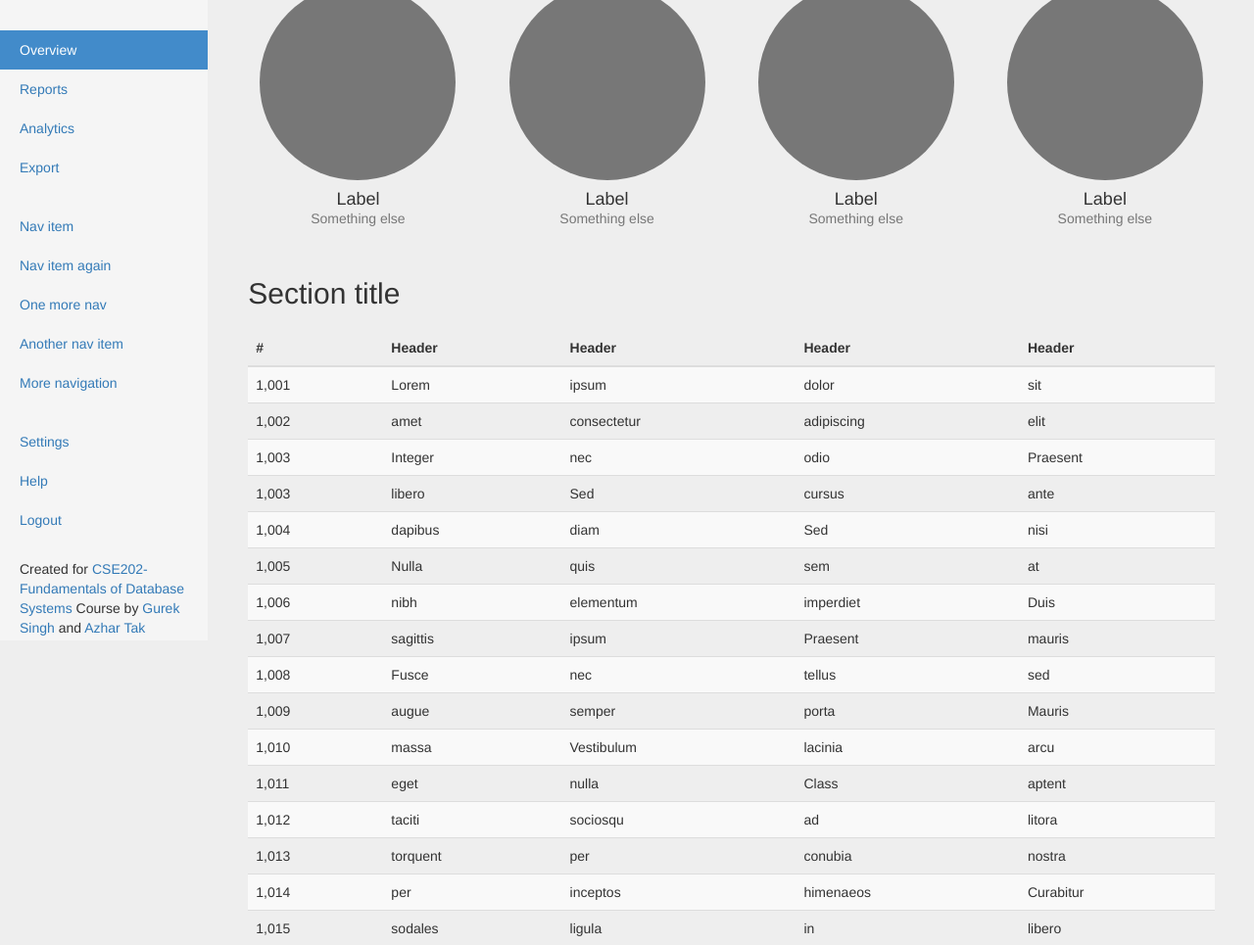
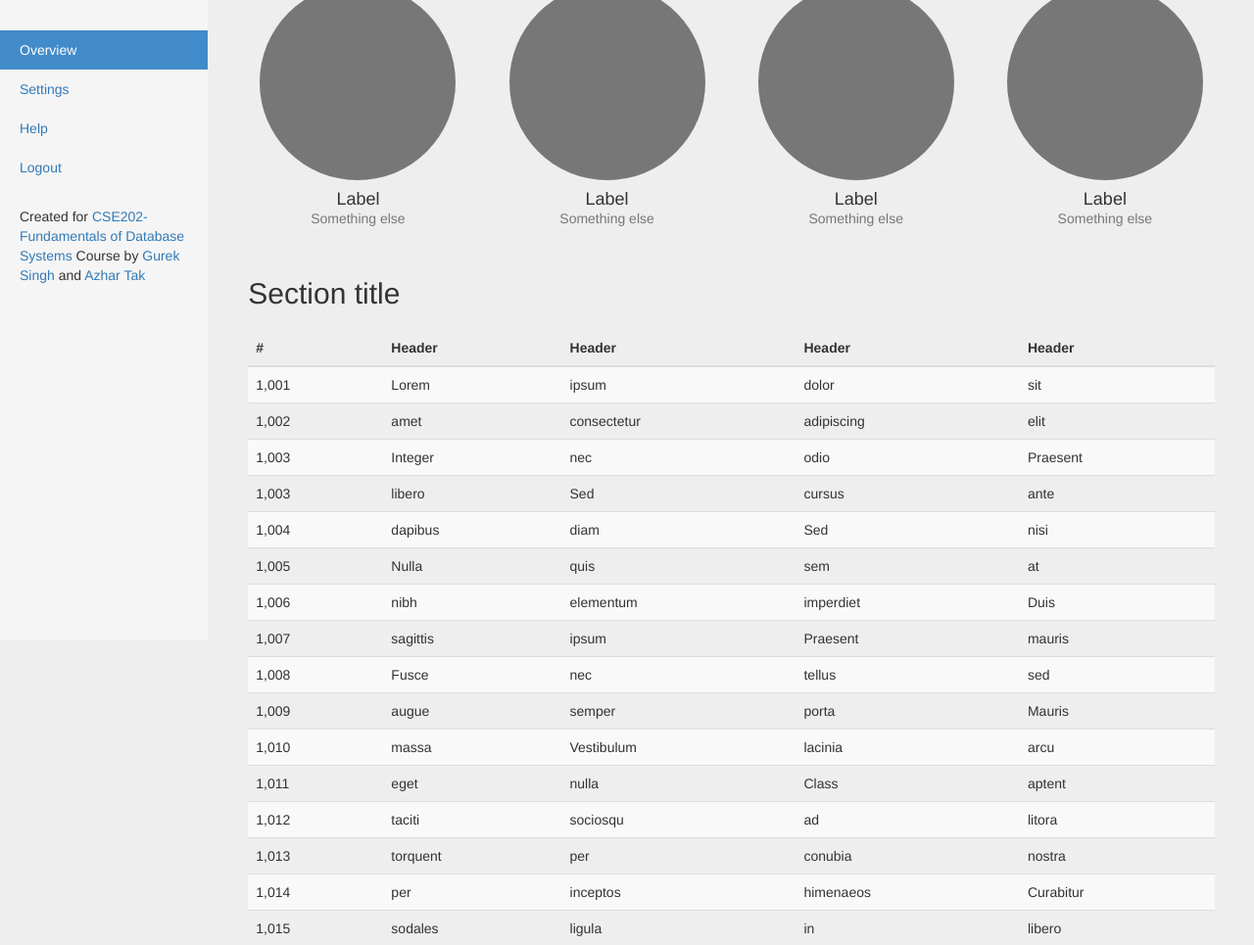
Before and after one commit to gureks/flask-erp, a Flask app: template templates/dashboard.html in a window 1280 px wide. Shown: the part 146-1111 px from the top of the page at 98% size. Run offline with Flask 2, Linux system fonts and the light colour scheme; the template is opened without the code that fills it, so the values that code supplies are empty; some libraries are stand-ins or nearby versions.

Commit message:
fixed dashboard if user doesn't exist

```diff
--- a/app.py
+++ b/app.py
@@ -98,7 +98,16 @@ def settings():
 def dashboard():
 	if 'username' not in session:
 		return redirect('/')
-	cursor = mysql.connect().cursor()
+	conn = mysql.connect()
+	cursor = conn.cursor()
+	cursor.execute("SELECT username FROM user WHERE NOT EXISTS (SELECT * FROM profile WHERE user.username = profile.username)")
+	data = cursor.fetchone()
+	if session['username'] in data:
+		cursor.execute("DELETE FROM user WHERE username = '"+session['username']+"'")
+		conn.commit()
+		session.pop('username')
+		session.pop('type')
+		return "Your details are not filled. Please sign up again <a href=\"/signup\"> here</a>. Account has been suspended."
 	cursor.execute("SELECT name, dob, sex, email, number, address FROM user, profile where user.username = \"" + session['username'] + "\" and user.username = profile.username")
 	data = cursor.fetchone()
 	if data is None:
--- a/templates/dashboard.html
+++ b/templates/dashboard.html
@@ -44,18 +44,6 @@
 					<h4>Account type: {{ session['type'] }}</h4><br />
 					<ul class="nav nav-sidebar">
 						<li class="active"><a href="#">Overview <span class="sr-only">(current)</span></a></li>
-						<li><a href="#">Reports</a></li>
-						<li><a href="#">Analytics</a></li>
-						<li><a href="#">Export</a></li>
-					</ul>
-					<ul class="nav nav-sidebar">
-						<li><a href="">Nav item</a></li>
-						<li><a href="">Nav item again</a></li>
-						<li><a href="">One more nav</a></li>
-						<li><a href="">Another nav item</a></li>
-						<li><a href="">More navigation</a></li>
-					</ul>
-					<ul class="nav nav-sidebar">
 						<li><a href="/settings">Settings</a></li>
 						<li><a href="/help">Help</a></li>
 						<li><a href="/logout">Logout</a></li>
```
Also changed, not shown: templates/settings.html (+0 -12 lines).
